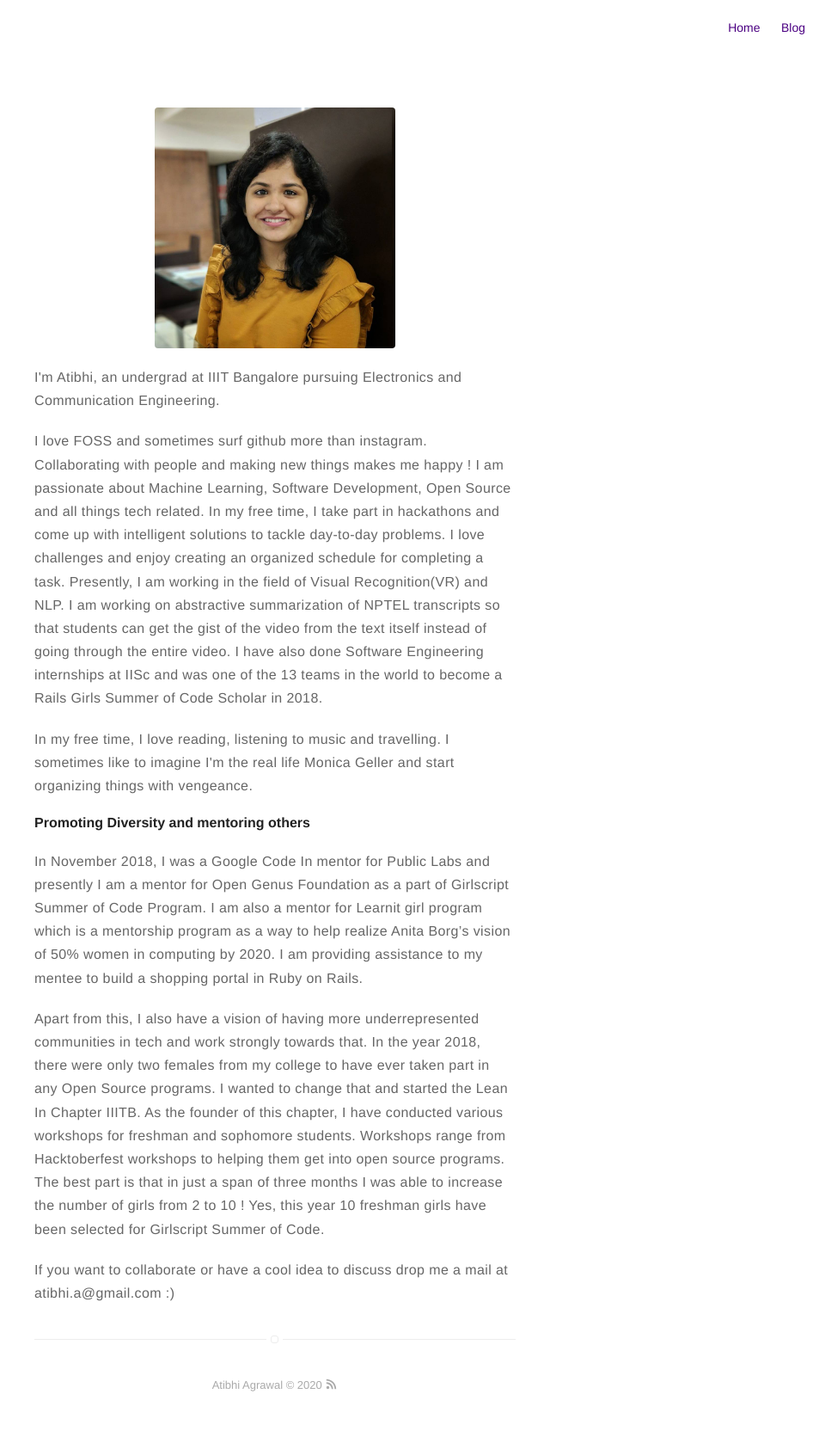
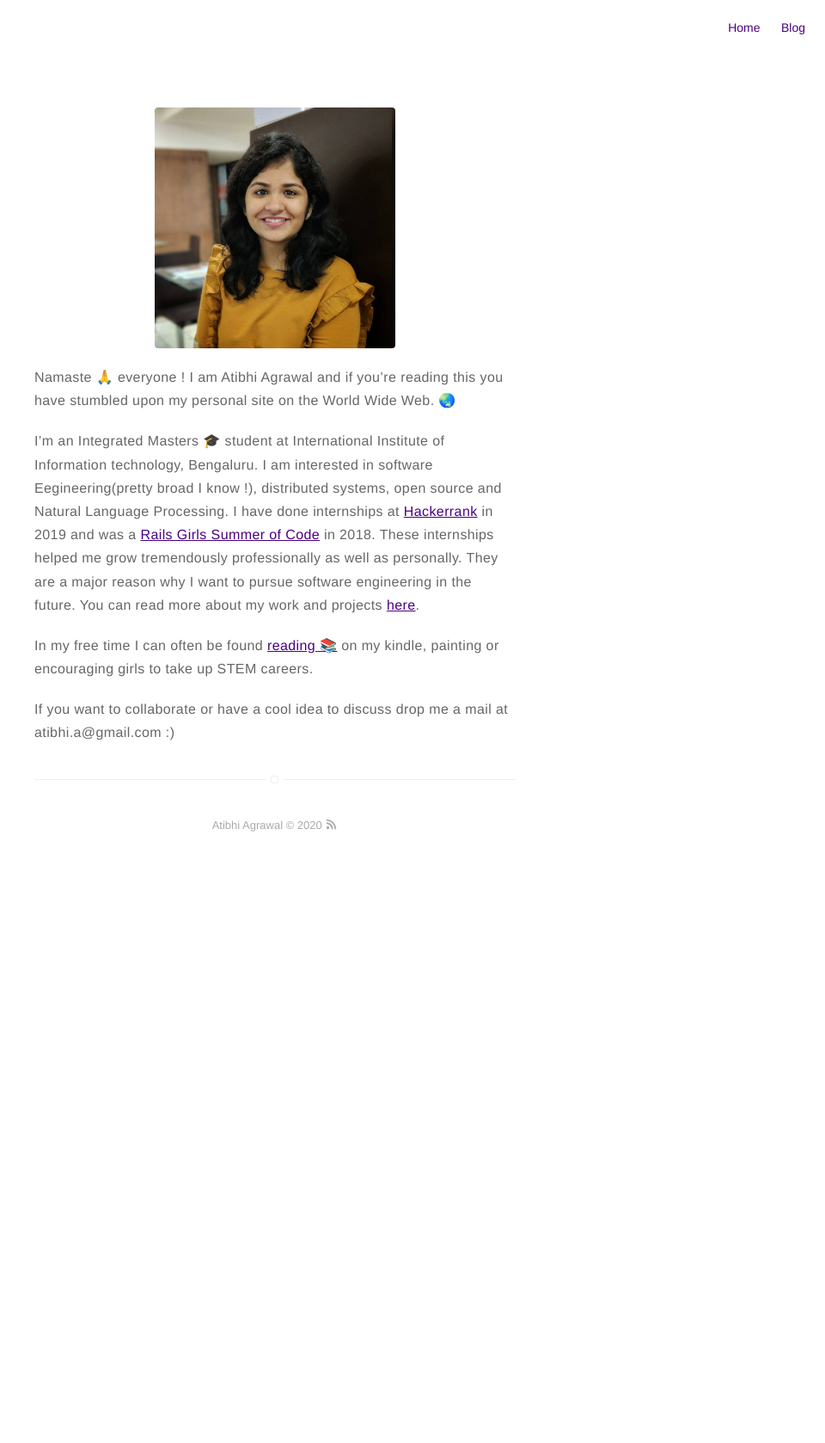
Before and after one commit to asquare14/aSquare14.github.io, a Jekyll site: the page built from about.md, in a window 1280 px wide. Shown: the whole page at 86% size, without its empty margins (320-1280 px from the left). Built offline with Jekyll 4.4.1, drawn with Linux system fonts in a browser that asks for light colours; emoji names are drawn with the system emoji font; after the commit the page ends 1027 px from its top, so only the background shows below that.

Commit message:
chnge about me

```diff
--- a/about.md
+++ b/about.md
@@ -3,18 +3,19 @@ title: About
 layout: page
 ---
 ![Profile Image]({{ site.url }}/{{ site.picture }})
-<p>I'm Atibhi, an undergrad at IIIT Bangalore pursuing Electronics and Communication Engineering. </p>
-<p>I love FOSS and sometimes surf github more than instagram. Collaborating with people and making new things makes me happy !  I am passionate about Machine Learning, Software Development, Open Source and all things tech related. In my free time, I take part in hackathons and come up with intelligent solutions to tackle day-to-day problems. I love challenges and enjoy creating an organized schedule for completing a task.
 
-Presently, I am working in the field of Visual Recognition(VR) and NLP. I am working on abstractive summarization of NPTEL transcripts so that students can get the gist of the video from the text itself instead of going through the entire video.
-I have also done Software Engineering internships at IISc and was one of the 13 teams in the world to become a Rails Girls Summer of Code Scholar in 2018.</p>
+Namaste :pray: everyone !
+I am Atibhi Agrawal and if you're reading this you have stumbled upon my personal site on the World Wide Web. :earth_asia:
 
-<p> In my free time, I love reading, listening to music and travelling. I sometimes like to imagine I'm the real life Monica Geller and start organizing things with vengeance. </p>
+I'm an Integrated Masters :mortar_board: student at International Institute of Information technology, Bengaluru. I am interested in software Eegineering(pretty broad I know !), distributed systems, open source and Natural Language Processing.
+I have done internships at [Hackerrank](https://www.hackerrank.com/) in 2019 and was a [Rails Girls Summer of Code](https://railsgirlssummerofcode.org/blog/2018-07-30-introducing-team-rubies) in 2018. These internships helped me grow tremendously professionally as well as personally. They are a major reason why I want to pursue software engineering in the future. You can read more about my work and projects [here](http://linkedin.com/in/atibhi-agrawal-267525149/).
 
-#### Promoting Diversity and mentoring others
+<!-- #### Causes I feel strongly about
 
-In November 2018, I was a Google Code In mentor for Public Labs and presently I am a mentor for Open Genus Foundation as a part of Girlscript Summer of Code Program.  I am also a mentor for Learnit girl program which is a mentorship program as a way to help realize Anita Borg's vision of 50% women in computing by 2020. I am providing assistance to my mentee to build a shopping portal in Ruby on Rails.
+- __Mental Health__ - Mental health is still a taboo in India.The need for counseling and therapy is looked upon as a weakness. It becomes difficult for a person with a history of mental illness to lead a normal life, socially and professionally. Even colleges do not give access to professional counsellors for their students, making youth extremely vulnerable. During the summer of 2017, I volunteered at a [non-profit organization](http://shishusarothi.org/) that works in the area of early intervention and rehabilitation, education, livelihoods, advocacy, and awareness as well as protection of rights and legal aid for children and persons with disabilities in North East India. I worked with kids who had physical and mental health issues. That was extremely fulfilling for me and motivates me to keep working towards improving mental health. Moreover, the organization that I worked with in Rails Girls Summer of Code was [if-me.org.](https://www.if-me.org/) It is a community for mental health experiences. One of the main reasons why I wanted to work for if-me is because I wanted to destigmatize mental health issues. I built a Reporting and Blocking feature for the community.
 
-Apart from this, I also have a vision of having more underrepresented communities in tech and work strongly towards that. In the year 2018, there were only two females from my college to have ever taken part in any Open Source programs. I wanted to change that and started the Lean In Chapter IIITB. As the founder of this chapter, I have conducted various workshops for freshman and sophomore students. Workshops range from Hacktoberfest workshops to helping them get into open source programs. The best part is that in just a span of three months I was able to increase the number of girls from 2 to 10 ! Yes, this year 10 freshman girls have been selected for Girlscript Summer of Code.
+- __Women in Tech__ -  I also have a vision of having more underrepresented communities in tech and work strongly towards that. In the year 2018, there were only two females from my college to have ever taken part in any Open Source programs. I wanted to change that and started the Lean In Chapter IIITB. As the founder of this chapter, I have conducted various workshops for freshman and sophomore students. Workshops range from Hacktoberfest workshops to helping them get into open source programs. The best part is that in just a span of three months I was able to increase the number of girls from 2 to 10 ! Yes, this year 10 freshman girls have been selected for Girlscript Summer of Code.  -->
+
+In my free time I can often be found [reading :books:](https://www.goodreads.com/user/show/74108752-atibhi-agrawal) on my kindle, painting or encouraging girls to take up STEM careers.
 
 If you want to collaborate or have a cool idea to discuss drop me a mail at atibhi.a@gmail.com :)
```
Also changed, not shown: 5 other files.
